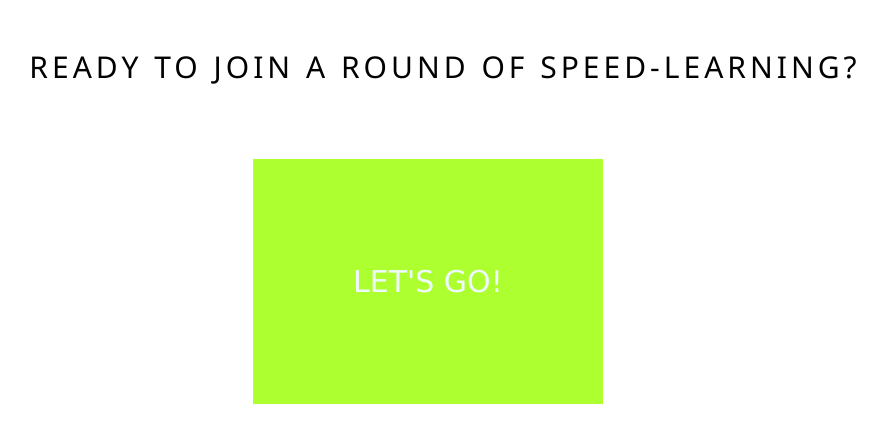
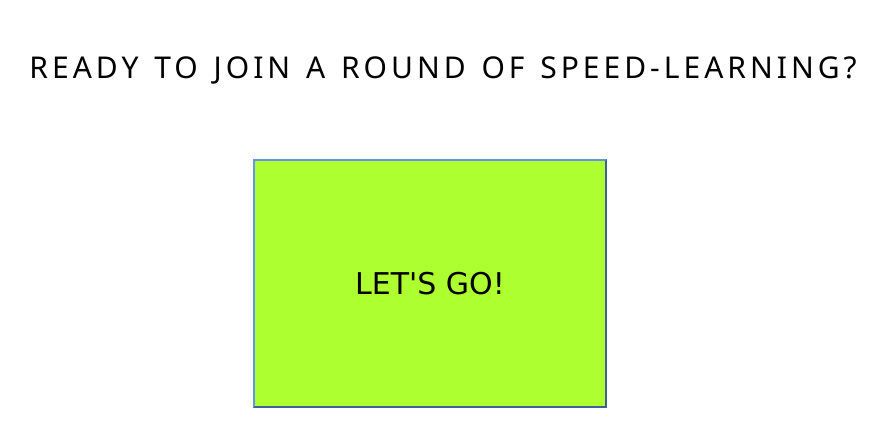
Before and after one commit to clairehhelms/hacknc2020, a Flask app: page / in a window 1280 px wide. Shown: the part 293-740 px from the top of the page, without its empty margins (195-1082 px from the left). Run offline with Flask 2, Linux system fonts and the light colour scheme.

Commit message:
new colors and linked button

```diff
--- a/templates/home.html
+++ b/templates/home.html
@@ -17,15 +17,15 @@
 
 <style>
     .button{
-        border:6px;
-        color:aliceblue;
+        border:10%;
+        border-color: cornflowerblue;
+        color:black;
         padding:100px;
         text-align: center;
         display: inline-block;
         margin-left: 35%;
         margin-top: 60px;
         font-size: 30px;
-        text-decoration-color: black;
         cursor: pointer;
     }
 .button1 {background-color: greenyellow;}
```
